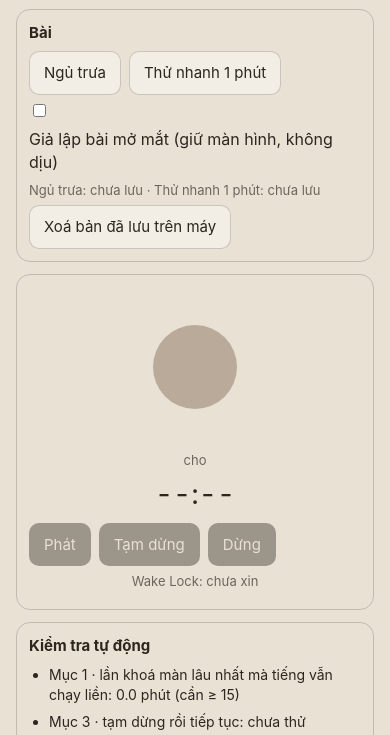
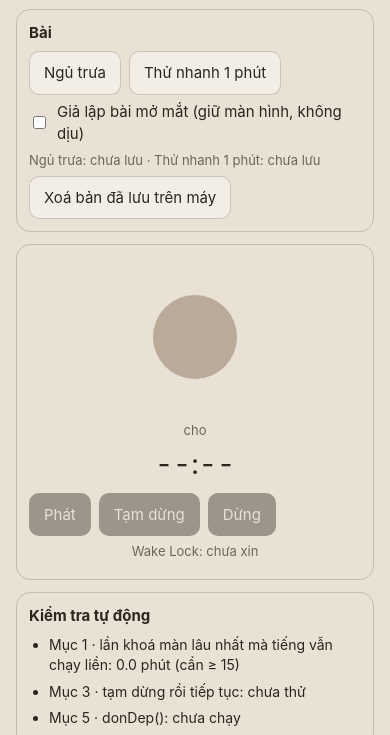
Before and after one commit to quancuong2593/selfergo-xem-thu, a plain HTML site: page thu-iphone/index.html in a window 390 px wide. Shown: the part 100-835 px from the top of the page. Drawn offline with Linux system fonts and the light colour scheme.

Commit message:
thu-iphone: xuất từ selfergo bbff42d

```diff
--- a/thu-iphone/index.html
+++ b/thu-iphone/index.html
@@ -21,7 +21,7 @@
       <section class="khoi">
         <h2>Bài</h2>
         <div class="hang" id="chon-bai"></div>
-        <label class="hang"><input type="checkbox" id="mat-mo" /> Giả lập bài mở mắt (giữ màn hình, không dịu)</label>
+        <label class="hang o-tick"><input type="checkbox" id="mat-mo" /> Giả lập bài mở mắt (giữ màn hình, không dịu)</label>
         <p class="mo" id="da-luu"></p>
         <button type="button" id="xoa-luu" class="phu">Xoá bản đã lưu trên máy</button>
       </section>
--- a/thu-iphone/thu.css
+++ b/thu-iphone/thu.css
@@ -203,3 +203,9 @@ textarea {
     transition: none;
   }
 }
+
+/* Ô tick và chữ phải nằm cùng hàng, không bị flex-wrap tách ra. */
+.o-tick {
+  flex-wrap: nowrap;
+  font-size: 15px;
+}
```
